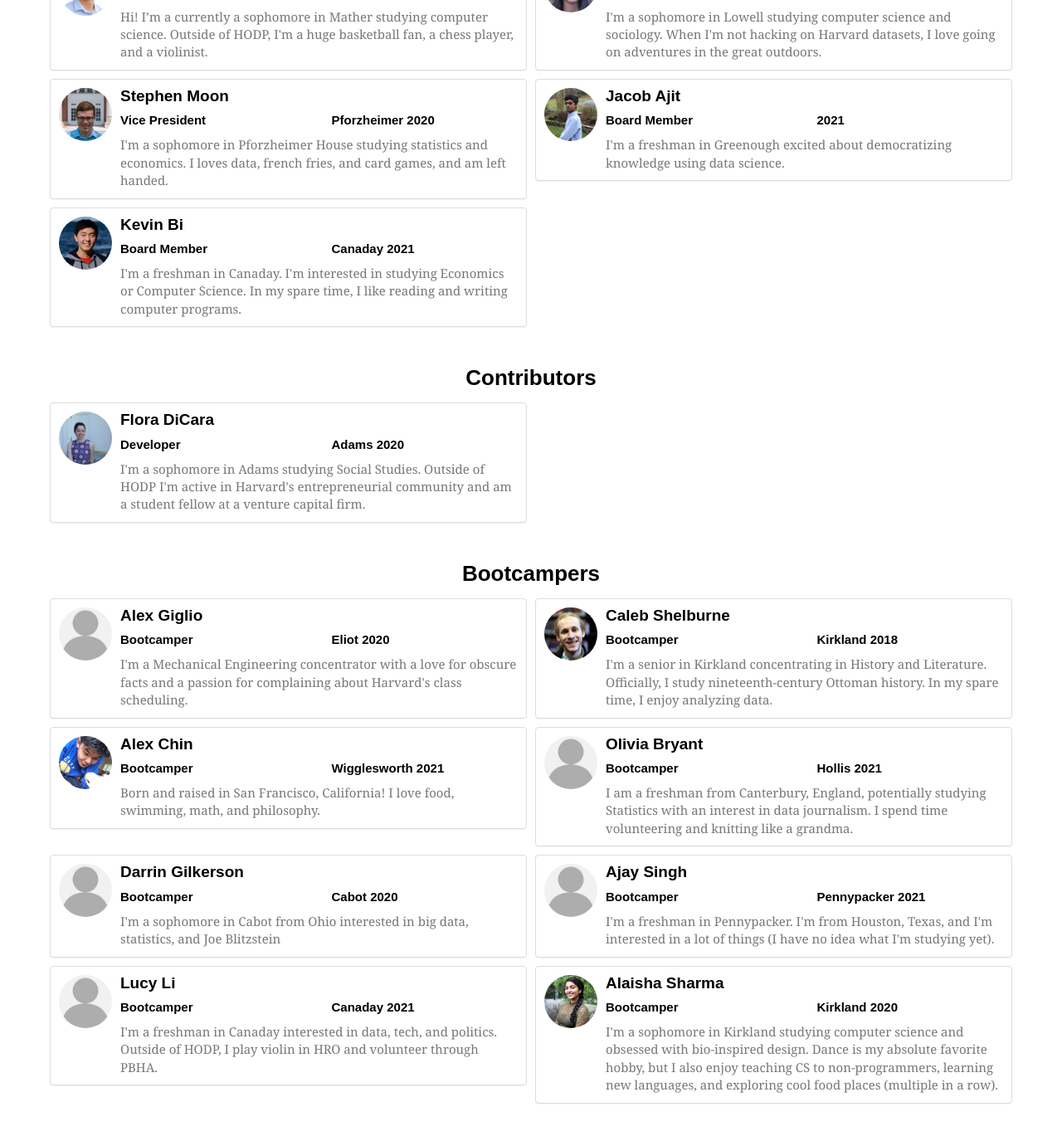
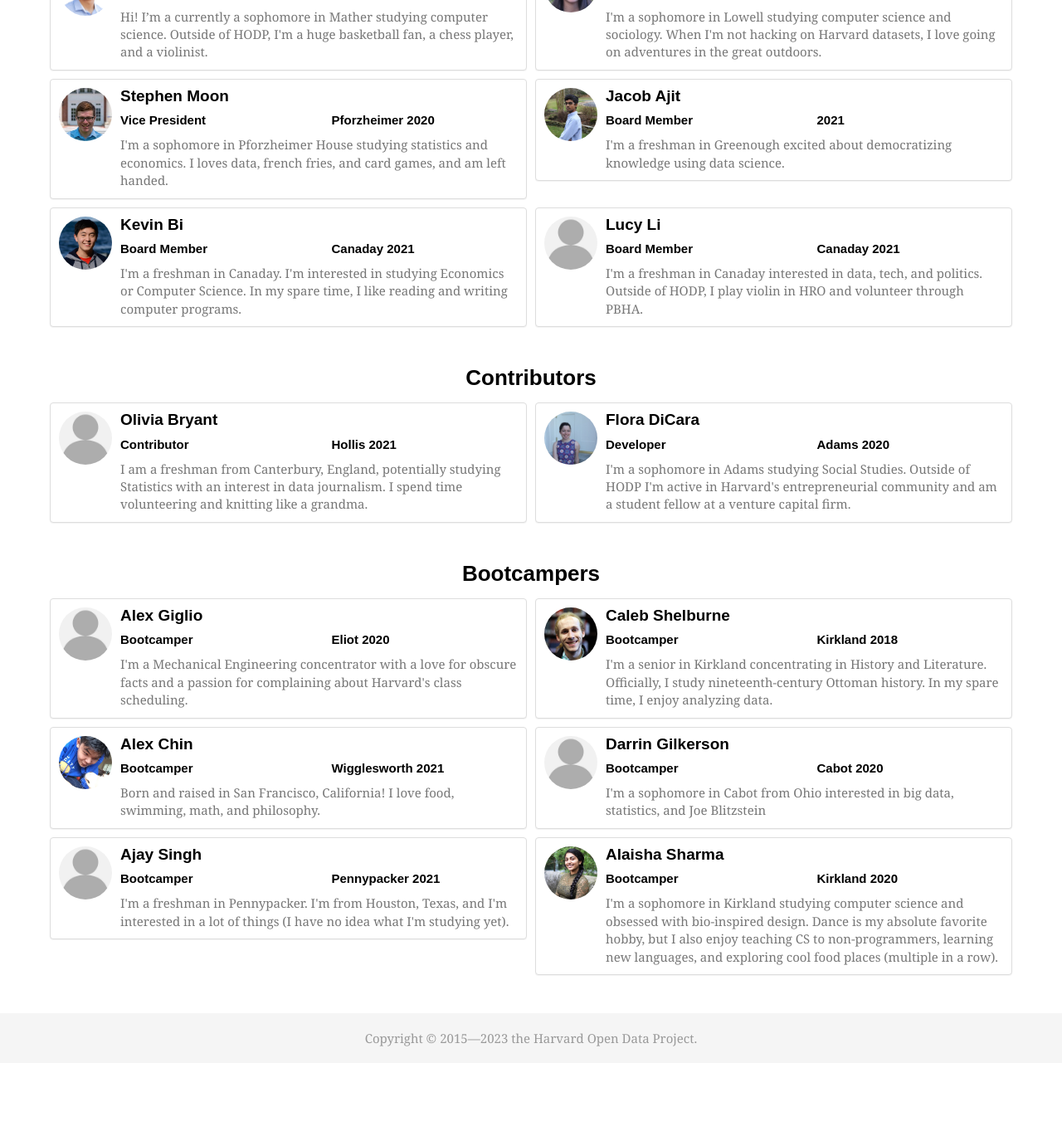
Before and after one commit to Eandalf7h/HarvardOpenData, a Jekyll site: the page built from about.html, in a window 1280 px wide and 1400 px high, scrolled down 2061 px. Shown: the top 1369 px of the window at 83% size. Built offline with Jekyll 4.4.1, drawn with Linux system fonts in a browser that asks for light colours; nearby versions of some CDN libraries; some web fonts are replaced; after the commit the page ends 3343 px from its top, so only the background shows below that.

Commit message:
Updated people info

```diff
--- a/_data/people.yml
+++ b/_data/people.yml
@@ -112,7 +112,7 @@ people:
       year: 2019
       bio: I'm a Junior in Quincy concentrating in Bio-Mechanical Engineering.
   -   name: Olivia Bryant
-      role: bootcamper
+      role: contributor
       house: Hollis
       year: 2021
       bio: I am a freshman from Canterbury, England, potentially studying Statistics with an interest in data journalism. I spend time volunteering and knitting like a grandma.
@@ -128,7 +128,7 @@ people:
       bio: I'm a freshman in Pennypacker. I'm from Houston, Texas, and I'm interested in a lot of things (I have no idea what I'm studying yet).
       # image: ajay-singh.png
   -   name: Lucy Li
-      role: bootcamper
+      role: board
       house: Canaday
       year: 2021
       bio: I'm a freshman in Canaday interested in data, tech, and politics. Outside of HODP, I play violin in HRO and volunteer through PBHA.
```
